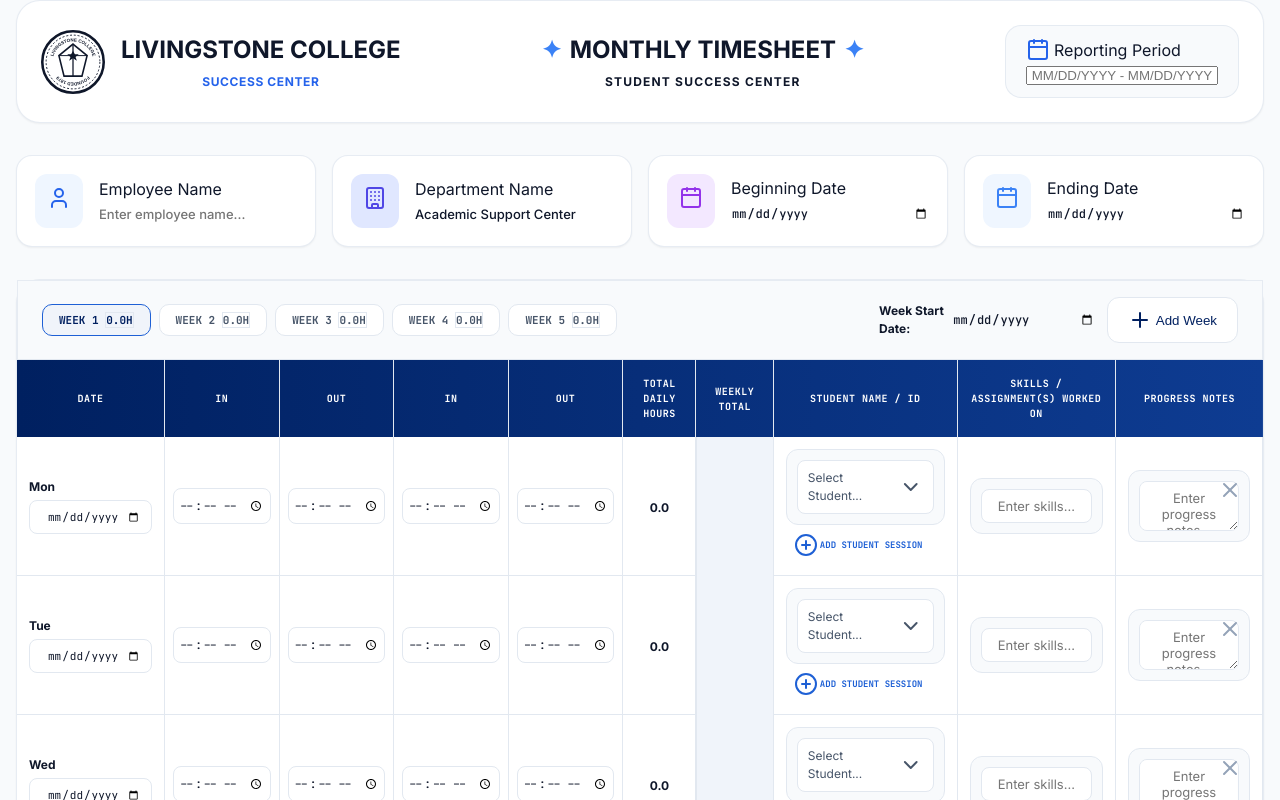
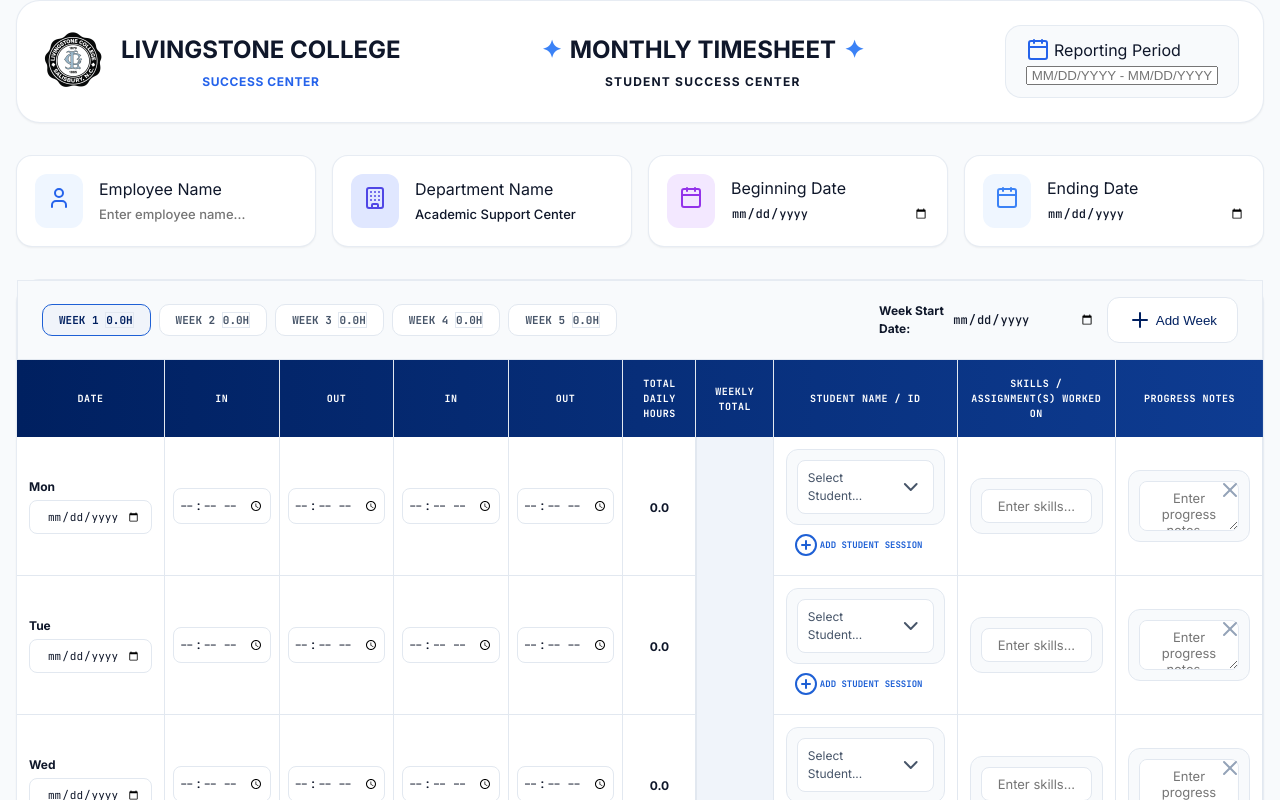
Before and after one commit to Aidarag/Digital-Timesheet-, a plain HTML site: page index.html in a window 1280 px wide. Shown: the top 800 px of the page. Drawn offline with nearby package versions, Linux system fonts and the light colour scheme.

Commit message:
Update: Replaced vector seal placeholder with the official Livingstone College seal logo image

```diff
--- a/index.html
+++ b/index.html
@@ -21,27 +21,9 @@
     <header class="flex flex-col lg:flex-row items-center justify-between gap-6 mb-8 bg-white border border-slate-200/80 p-6 rounded-3xl shadow-sm">
       <!-- Left: Logo & College Info -->
       <div class="flex items-center gap-4 text-center lg:text-left">
-        <!-- SVG Vector Seal of Livingstone College -->
-        <div class="w-16 h-16 shrink-0 text-[#002060]">
-          <svg viewBox="0 0 100 100" class="w-full h-full fill-current">
-            <circle cx="50" cy="50" r="48" fill="none" stroke="currentColor" stroke-width="4"/>
-            <circle cx="50" cy="50" r="42" fill="none" stroke="currentColor" stroke-width="1.5" stroke-dasharray="3,3"/>
-            <!-- Inner crest details -->
-            <polygon points="50,22 72,40 64,72 36,72 28,40" fill="none" stroke="currentColor" stroke-width="2.5"/>
-            <line x1="50" y1="22" x2="50" y2="72" stroke="currentColor" stroke-width="2"/>
-            <line x1="28" y1="40" x2="72" y2="40" stroke="currentColor" stroke-width="1.5"/>
-            <!-- Star in the center -->
-            <polygon points="50,33 53,38 59,38 54,42 56,48 50,44 44,48 46,42 41,38 47,38" fill="currentColor"/>
-            <!-- Circular text placeholders -->
-            <path id="text-path-top" d="M 18,50 A 32,32 0 1,1 82,50" fill="none" />
-            <path id="text-path-bottom" d="M 82,50 A 32,32 0 0,1 18,50" fill="none" />
-            <text font-family="sans-serif" font-size="7" font-weight="bold" fill="currentColor">
-              <textPath href="#text-path-top" startOffset="50%" text-anchor="middle">LIVINGSTONE COLLEGE</textPath>
-            </text>
-            <text font-family="sans-serif" font-size="7" font-weight="bold" fill="currentColor">
-              <textPath href="#text-path-bottom" startOffset="50%" text-anchor="middle">FOUNDED 1879</textPath>
-            </text>
-          </svg>
+        <!-- Official Livingstone College Seal Logo -->
+        <div class="w-16 h-16 shrink-0">
+          <img src="livingstone_seal.png" alt="Livingstone College Logo" class="w-full h-full object-contain">
         </div>
         <div>
           <h1 class="font-display text-2xl font-black text-[#002060] tracking-tight uppercase leading-none">LIVINGSTONE COLLEGE</h1>
```
Also changed, not shown: livingstone_seal.png (added).
